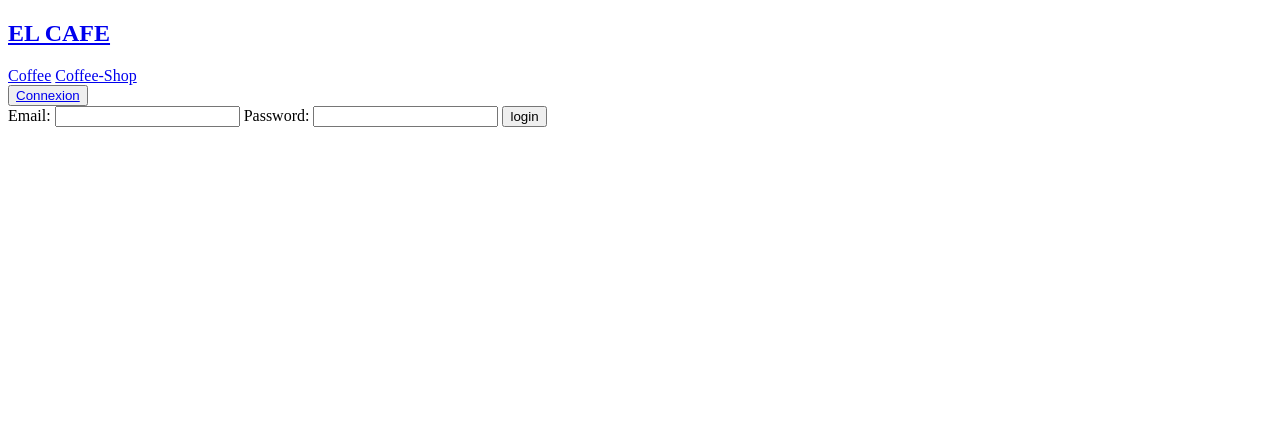
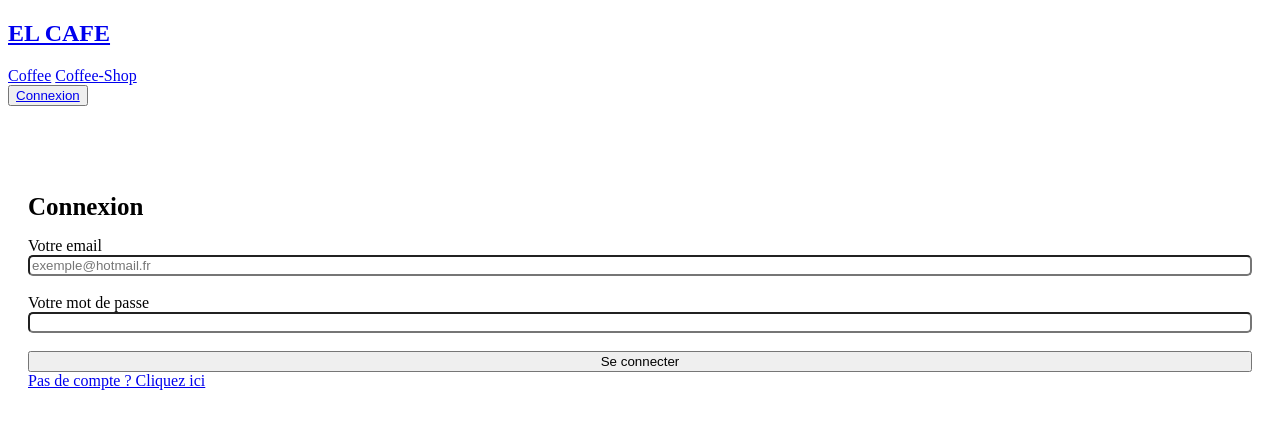
Before and after one commit to Vimeux/el-cafe, a Symfony app: template templates/login/index.html.twig in a window 1280 px wide. Shown: the top 429 px of the page. Run offline with Twig, Linux system fonts and the light colour scheme; the template is opened without the code that fills it, so the values that code supplies are empty; some libraries are stand-ins or nearby versions.

Commit message:
Style page connexion + lien sur page inscription

```diff
--- a/templates/login/index.html.twig
+++ b/templates/login/index.html.twig
@@ -7,17 +7,28 @@
         <div>{{ error.messageKey|trans(error.messageData, 'security') }}</div>
     {% endif %}
 
-    <form action="{{ path('login') }}" method="post">
-        <label for="username">Email:</label>
-        <input type="text" id="username" name="_username" value="{{ last_username }}"/>
 
-        <label for="password">Password:</label>
-        <input type="password" id="password" name="_password"/>
+<div class="h-screen bg-indigo-200 flex justify-center items-center">
+    <form  style="display: grid; padding: 20px; margin-top: 50px; border-radius: 20px" class ="w-full max-w-xs bg-white flex flex-col py-5 px-8 rounded-lg shadow-lg" action="{{ path('login') }}" method="post">
+        <h1 style="font-size: 25px">Connexion</h1>
+        {# <label for="username">Email:</label>
+        <input type="text" id="username" name="_username" value="{{ last_username }}"/> #}
 
-        {# If you want to control the URL the user is redirected to on success
-        <input type="hidden" name="_target_path" value="/account"/> #}
+        {# <label for="password">Password:</label>
+        <input type="password" id="password" name="_password"/> #}
 
-        <button type="submit">login</button>
+            <label for="username" class="text-gray-700 font-bold py-2">Votre email</label>
+            <input style="border-radius: 5px" type="email" id="username" name="username" value="{{ last_username }}" class="text-gray-700 shadow border rounded border-gray-300 focus:outline-none focus:shadow-outline py-1 px-3 mb-3" placeholder="exemple@hotmail.fr" required="">
+            </br>
+            <label for="password" class="text-gray-700 font-bold py-2">Votre mot de passe</label>
+            <input style="border-radius: 5px" type="password" id="password" name="_password" class="text-gray-700 shadow border rounded border-gray-300 mb-3 py-1 px-3 focus:outline-none focus:shadow-outline" required="">
+            </br>
+
+        <button type="submit" class="inline-flex justify-center py-2 px-4 border border-transparent shadow-sm text-sm font-medium rounded-md text-white bg-mango hover:bg-light-coffee focus:outline-none focus:ring-2 focus:ring-offset-2 focus:ring-dark-coffee">Se connecter</button>
+        <a class="text-blue-600 hover:text-blue-800 font-bold" href="/register">
+            Pas de compte ? Cliquez ici
+      </a>
     </form>
-    {{ dump("Vous êtes connecté") }}
+</div>
+
 {% endblock %}
```
Also changed, not shown: migrations/Version20220421114921.php (deleted, +0 -41 lines), migrations/Version20220421120718.php (added, +37 -0 lines), templates/registration/register.html.twig (+6 -5 lines).
